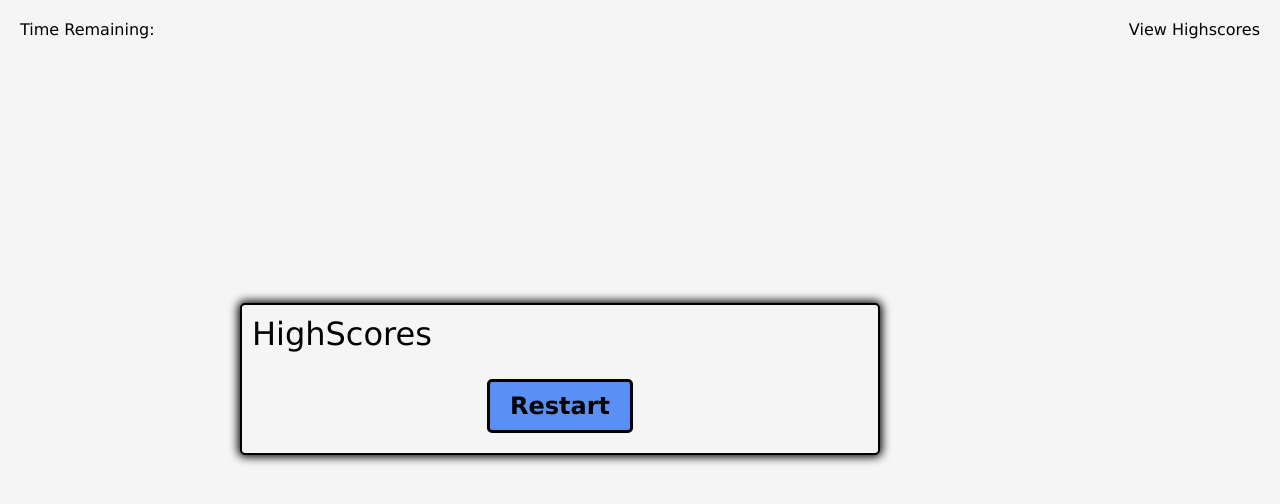
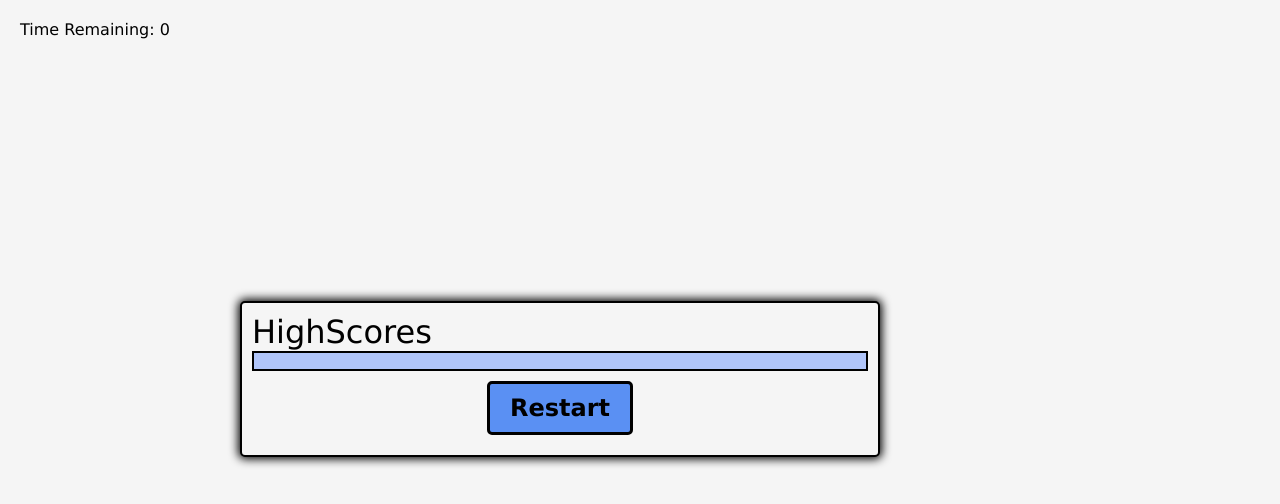
Before and after one commit to Connor812/Quiz-Game, a plain HTML site: page index.html in a window 1280 px wide. Both pictures are taken after a click on the element "View Highscores". Drawn offline with Linux system fonts and the light colour scheme.

Commit message:
finished the init function, added a restart button so the game can restart properly, sets all variables back to zero. Cleaned up some code, tired to shorten some places and make it easier to read. Also changed the view highscore into a button so its more definable then just text.

```diff
--- a/assets/css/style.css
+++ b/assets/css/style.css
@@ -90,6 +90,13 @@ body {
     margin: 10px;
 }
 
+.restart-btn {
+    font-size: 1.5rem;
+    font-weight: bold;
+    padding: 10px 20px;
+    margin: 10px;
+}
+
 .correct-or-wrong {
     font-size: 30px;
 }
@@ -110,6 +117,14 @@ body {
     align-items: center;
 }
 
+.ul {
+    background-color: rgba(128, 164, 255, 0.583);
+    border: 2px solid black;
+}
+
+
+
+
 .hide {
     display: none;
 }
--- a/assets/js/script.js
+++ b/assets/js/script.js
@@ -9,6 +9,7 @@ const answerButtonsElement = document.getElementById("answer-buttons");
 const initals = document.getElementById("input-initials");
 const submitInitials = document.getElementById("submit-initials");
 const startButton = document.getElementById("start-btn");
+const restartButton = document.getElementById("restart-btn");
 const correctOrWrong = document.getElementById("correctOrWrong");
 
 const btn1 = document.getElementById("btn1");
@@ -20,9 +21,9 @@ btn2.addEventListener("click", checkAnswer);
 btn3.addEventListener("click", checkAnswer);
 btn4.addEventListener("click", checkAnswer);
 let timerInterval;
-let secondsLeft = 75;
+let secondsLeft;
 let ranQuestion;
-let g = -1;
+let g;
 let grab;
 let ranQuestionGrab;
 let total;
@@ -31,6 +32,9 @@ let finalTime;
 
 
 function init() {
+    g = -1;
+    secondsLeft = 75;
+    timeLeft.innerHTML = 0;
     questionElement.classList.add("question-font-size");
     questionElement.innerText = "The Coding Quiz";
     startButton.innerText = "Start";
@@ -43,6 +47,7 @@ function init() {
 
     initals.classList.add("hide");
     answerButtonsElement.classList.add("hide");
+    restartButton.classList.add("hide");
     ulAppend.classList.add("hide");
 
     goToHighscore.addEventListener("click", renderHighScores);
@@ -85,7 +90,7 @@ function startTimer() {
 
         if (secondsLeft === 0) {
             clearInterval(timerInterval);
-            enterInitials();
+            return enterInitials();
         }
 
     }, 1000)
@@ -96,6 +101,7 @@ function startTimer() {
 // Getting the next question
 
 function setNextQuestion() {
+    console.log(g);
     if (g === 4) {
         finalTime = secondsLeft;
         clearInterval(timerInterval);
@@ -158,7 +164,7 @@ function CorrectOrWrong() {
     correctOrWrong.classList.remove("hide");
     CORsecondsLeft = 3;
     let CORtimerInterval = setInterval(function () {
-        console.log(CORsecondsLeft);
+        // console.log(CORsecondsLeft);
         CORsecondsLeft--;
         // console.log(CORsecondsLeft);
 
@@ -173,6 +179,7 @@ function CorrectOrWrong() {
 // Once Quiz is finished, added your initals and save highscore
 
 function enterInitials() {
+    timeLeft.innerHTML = finalTime;
     questionElement.innerText = "Please Enter Initials To Save Highscore";
     answerButtonsElement.classList.add("hide");
     initals.classList.remove("hide");
@@ -200,13 +207,14 @@ function putToLocalStorage() {
 }
 
 function renderHighScores() {
+    startButton.classList.add("hide");
+    highScoreLink.classList.add("hide");
     let getHighScore = JSON.parse(localStorage.getItem("highScore"));
     questionElement.innerText = "HighScores";
     initals.classList.add("hide");
     welcomeQuiz.classList.add("hide");
-    startButton.innerText = "Restart";
-    startButton.addEventListener("click", init);
-    startButton.classList.remove("hide");
+    restartButton.addEventListener("click", init);
+    restartButton.classList.remove("hide");
     const ulAppend = document.getElementById("ulAppend");
     ulAppend.classList.remove("hide");
 
--- a/index.html
+++ b/index.html
@@ -23,7 +23,7 @@
 
     <div class="header">
         <div id="timer" class="timer hide">Time Remaining: <span id="timeLeft" class="timeLeft"></span></div>
-        <div id="highscore" class="highscores hide">View Highscores</div>
+        <div id="highscore" class="highscores hide"><button class="btn">View Highscores</button></div>
     </div>
     <div class="center">
         <div class="inline">
@@ -53,6 +53,7 @@
 
                 <div class="controls">
                     <button id="start-btn" class="start-btn btn hide">Start</button>
+                    <button id="restart-btn" class="restart-btn btn hide">Restart</button>
                 </div>
 
             </div>
```
